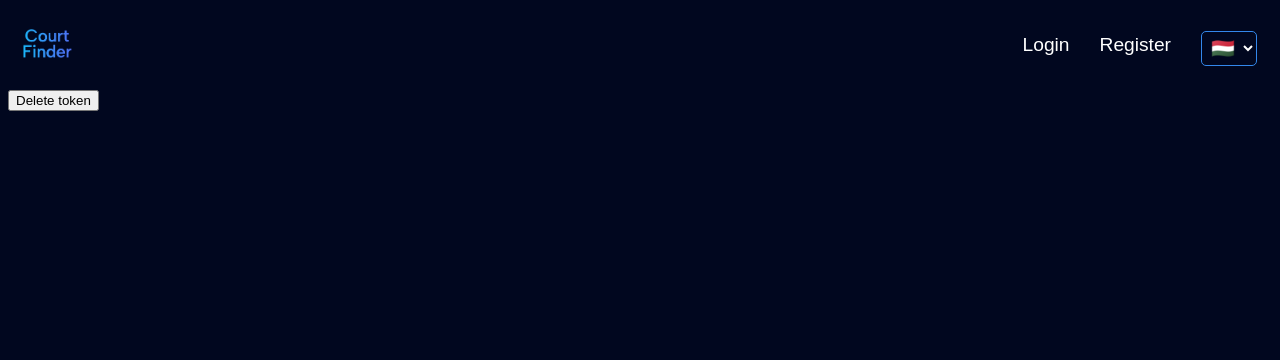
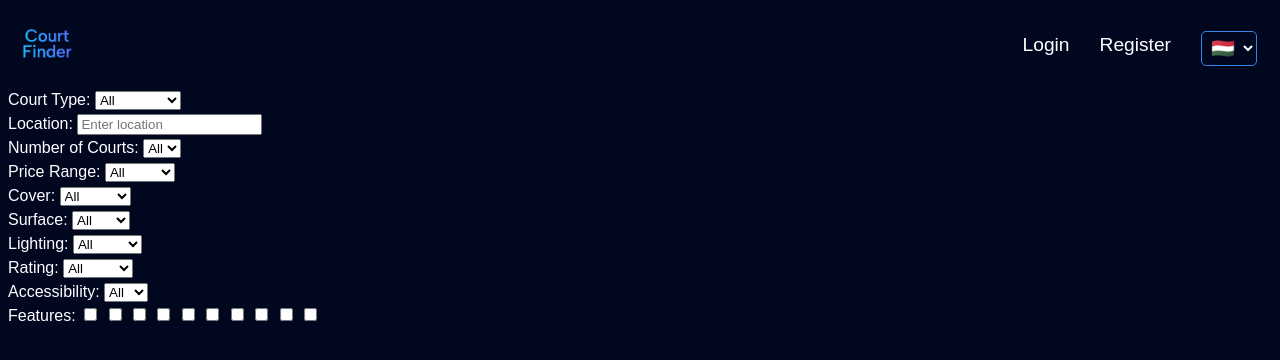
Before and after one commit to Unredix/court-finder, a website built with Vite: page app/frontend-search/index.html in a window 1280 px wide. Built offline with nearby package versions, Linux system fonts and the light colour scheme.

Commit message:
Enhances user validation and adds frontend filters
Introduces stricter validation for username, email, and password in user registration to improve data integrity and user experience. Enhances the frontend with advanced filtering options for court searches and dynamic user display based on authentication state.

```diff
--- a/app/frontend-search/index.html
+++ b/app/frontend-search/index.html
@@ -23,11 +23,14 @@
       </nav>
       <nav class="user-nav">
         <ul>
-          <li class="anim-link">
+          <li id="login-link">
             <a href="/login">Login</a>
           </li>
-          <li class="anim-link">
+          <li id="register-link">
             <a href="/register">Register</a>
+          </li>
+          <li id="user" style="display: none">
+            <a href="/user" id="user-link"></a>
           </li>
           <li class="lang-select">
             <select name="" id="">
@@ -38,6 +41,103 @@
         </ul>
       </nav>
     </header>
+    <nav class="filter-nav">
+      <div class="filter-option">
+        <label for="court-type">Court Type:</label>
+        <select name="court-type" id="court-type">
+          <option value="all">All</option>
+          <option value="Tennis">Tennis</option>
+          <option value="Basketball">Basketball</option>
+          <option value="Badminton">Badminton</option>
+        </select>
+      </div>
+      <div class="filter-option">
+        <label for="location">Location:</label>
+        <input type="text" id="location" placeholder="Enter location" />
+      </div>
+      <div class="filter-option">
+        <label for="num-courts">Number of Courts:</label>
+        <select name="num-courts" id="num-courts">
+          <option value="all">All</option>
+          <option value="1">1</option>
+          <option value="2">2</option>
+          <option value="3">3</option>
+          <option value="4">4</option>
+          <option value="5">5</option>
+          <option value="more">6+</option>
+        </select>
+      </div>
+
+      <div class="filter-option">
+        <label for="price-range">Price Range:</label>
+        <select name="price-range" id="price-range">
+          <option value="all">All</option>
+          <option value="low">Low</option>
+          <option value="medium">Medium</option>
+          <option value="high">High</option>
+        </select>
+      </div>
+      <div class="filter-option">
+        <label for="cover">Cover:</label>
+        <select name="cover" id="cover">
+          <option value="all">All</option>
+          <option value="indoor">Indoor</option>
+          <option value="outdoor">Outdoor</option>
+        </select>
+      </div>
+      <div class="filter-option">
+        <label for="surface">Surface:</label>
+        <select name="surface" id="surface">
+          <option value="all">All</option>
+          <option value="clay">Clay</option>
+          <option value="grass">Grass</option>
+          <option value="hard">Hard</option>
+        </select>
+      </div>
+      <div class="filter-option">
+        <label for="lighting">Lighting:</label>
+        <select name="lighting" id="lighting">
+          <option value="all">All</option>
+          <option value="natural">Natural</option>
+          <option value="artificial">Artificial</option>
+        </select>
+      </div>
+      <div class="filter-option">
+        <label for="rating">Rating:</label>
+        <select name="rating" id="rating">
+          <option value="all">All</option>
+          <option value="high">High</option>
+          <option value="medium">Medium</option>
+          <option value="low">Low</option>
+        </select>
+      </div>
+      <div class="filter-option">
+        <label for="accessibility">Accessibility:</label>
+        <select name="accessibility" id="accessibility">
+          <option value="all">All</option>
+          <option value="yes">Yes</option>
+          <option value="no">No</option>
+        </select>
+      </div>
+      <div class="filter-option">
+        <label for="features">Features:</label>
+        <input type="checkbox" name="features" id="wifi" value="wifi" />
+        <input type="checkbox" name="features" id="restroom" value="restroom" />
+        <input
+          type="checkbox"
+          name="features"
+          id="changing-room"
+          value="changing-room"
+        />
+        <input type="checkbox" name="features" id="heating" value="heating" />
+        <input type="checkbox" name="features" id="cooling" value="cooling" />
+        <input type="checkbox" name="features" id="parking" value="parking" />
+        <input type="checkbox" name="features" id="locker" value="locker" />
+        <input type="checkbox" name="features" id="shower" value="shower" />
+        <input type="checkbox" name="features" id="cafe" value="cafe" />
+        <input type="checkbox" name="features" id="pro-shop" value="pro-shop" />
+      </div>
+    </nav>
     <main>
       <button id="delete-token">Delete token</button>
     </main>
--- a/app/frontend-search/scripts/index.js
+++ b/app/frontend-search/scripts/index.js
@@ -1,4 +1,19 @@
-console.log("Frontend Search Script Loaded");
+function parseJwt(token) {
+  try {
+    return JSON.parse(atob(token.split(".")[1]));
+  } catch (e) {
+    return null;
+  }
+}
+
+document.addEventListener("DOMContentLoaded", () => {
+  const token =
+    localStorage.getItem("token") || sessionStorage.getItem("token");
+  if (token) {
+    document.getElementById("delete-token").style.display = "block";
+    document.getElementById("login-link").style.display = "none";
+    document.getElementById("register-link").style.display = "none";
+    document.getElementById("user").style.display = "block";
 
     document.getElementById("delete-token").addEventListener("click", () => {
       localStorage.removeItem("token");
@@ -6,3 +21,37 @@ document.getElementById("delete-token").addEventListener("click", () => {
       alert("Token deleted");
       window.location.href = "/login.html"; // Redirect to login page
     });
+
+    const payload = parseJwt(token);
+    // Fetch user data from the server
+    (async () => {
+      try {
+        const res = await fetch(
+          `http://localhost:3000/api/users/${payload.id}`,
+          {
+            headers: {
+              Authorization: `Bearer ${token}`,
+            },
+          }
+        );
+        const user = await res.json();
+        console.log("User object from backend:", user);
+        if (user && user.user && user.user.username) {
+          document.getElementById("user-link").innerText = user.user.username;
+        } else {
+          document.getElementById("user-link").innerText = JSON.stringify(user);
+        }
+        document.getElementById("user-link").href = `/user/${payload.id}`;
+        console.log("User data fetched:", user);
+      } catch (error) {
+        console.error("Error fetching user data:", error);
+        document.getElementById("user-link").innerText = "User";
+        document.getElementById("user-link").href = "/login.html";
+      }
+    })();
+  } else {
+    document.getElementById("delete-token").style.display = "none";
+  }
+});
+
+console.log("Frontend Search Script Loaded");
```
Also changed, not shown: app/backend/controllers/userController.js (+29 -0 lines). Lines whose indentation alone changed are shown as unchanged.
